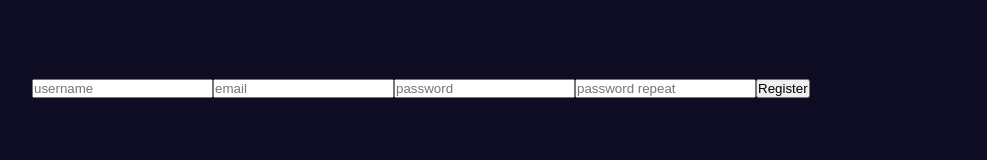
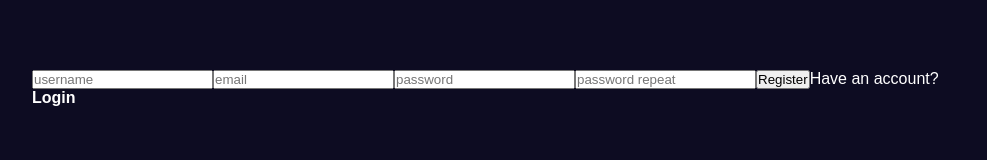
Before and after one commit to rezanahi/next.js-fullstack-app, a Next.js app: page /register in a window 1280 px wide. Shown: the part 312-472 px from the top of the page, without its empty margins (146-1133 px from the left). Built offline with nearby package versions, Linux system fonts and the light colour scheme; no server answers.

Commit message:
show register error in the page

```diff
--- a/lib/actions.js
+++ b/lib/actions.js
@@ -27,10 +27,10 @@ export const handleGithubLogin = async () => {
 export const handleGithubLogout = async () => {
     await signOut()
 }
-export const register = async (formData) => {
+export const register = async (previousState, formData) => {
     const {username, email, password, password2} = Object.fromEntries(formData)
     if (password !== password2) {
-        return 'Password must match!'
+        return {error: 'Password must match!'}
     }
 
     const user = await prisma.users.findUnique({
@@ -49,8 +49,9 @@ export const register = async (formData) => {
                 password: hashedPassword
             }
         })
+        return {success: true}
     } else {
-        return "username already exists!"
+        return {error : "username already exists!"}
     }
 }
 
--- a/src/app/(auth)/register/page.jsx
+++ b/src/app/(auth)/register/page.jsx
@@ -1,17 +1,10 @@
-import {register} from "../../../../lib/actions";
-
+import RegisterForm from '@/components/registerForm/registerForm'
 function Register () {
 
 
     return (
         <>
-            <form action={register}>
-                <input type='text' name='username' placeholder='username'/>
-                <input type='email' name='email' placeholder='email'/>
-                <input type='password' name='password' placeholder='password'/>
-                <input type='password' name='password2' placeholder='password repeat'/>
-                <button>Register</button>
-            </form>
+            <RegisterForm />
         </>
     )
 }
--- /dev/null
+++ b/src/components/registerForm/registerForm.jsx
@@ -0,0 +1,35 @@
+'use client'
+import './registerForm.css'
+import {register} from "../../../lib/actions";
+import {useFormState} from 'react-dom'
+import {useEffect} from "react";
+import {useRouter} from "next/navigation";
+import Link from "next/link";
+
+
+function RegisterForm() {
+
+    const [state, formAction] = useFormState(register, undefined)
+    const router = useRouter();
+
+    useEffect(() => {
+        state?.success && router.push('/login')
+    }, [state?.success, router])
+
+    return(
+        <>
+            <form action={formAction}>
+                <input type='text' name='username' placeholder='username'/>
+                <input type='email' name='email' placeholder='email'/>
+                <input type='password' name='password' placeholder='password'/>
+                <input type='password' name='password2' placeholder='password repeat'/>
+                <button>Register</button>
+                {state?.error}
+                <Link href={'/login'}>Have an account? <b>Login</b></Link>
+            </form>
+        </>
+    )
+}
+
+
+export default RegisterForm
```
Also changed, not shown: src/components/registerForm/registerForm.css (added).
